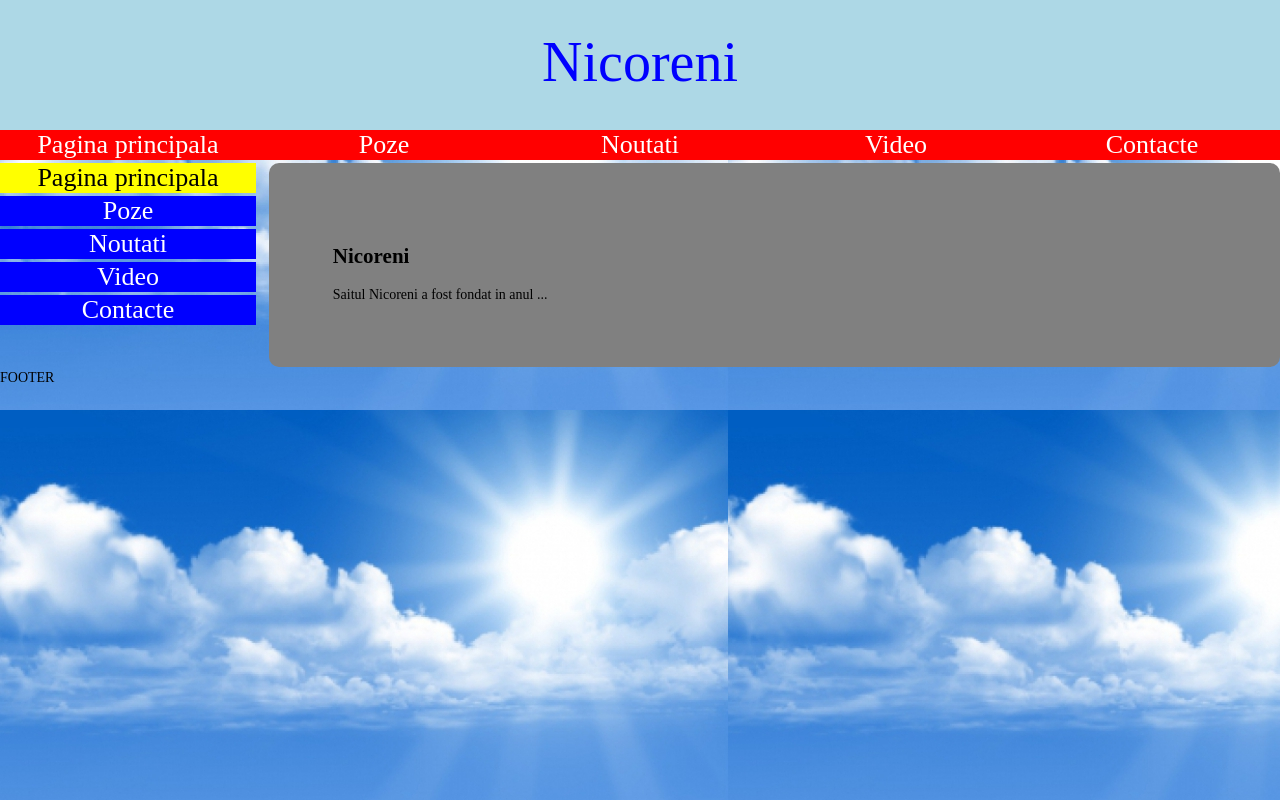
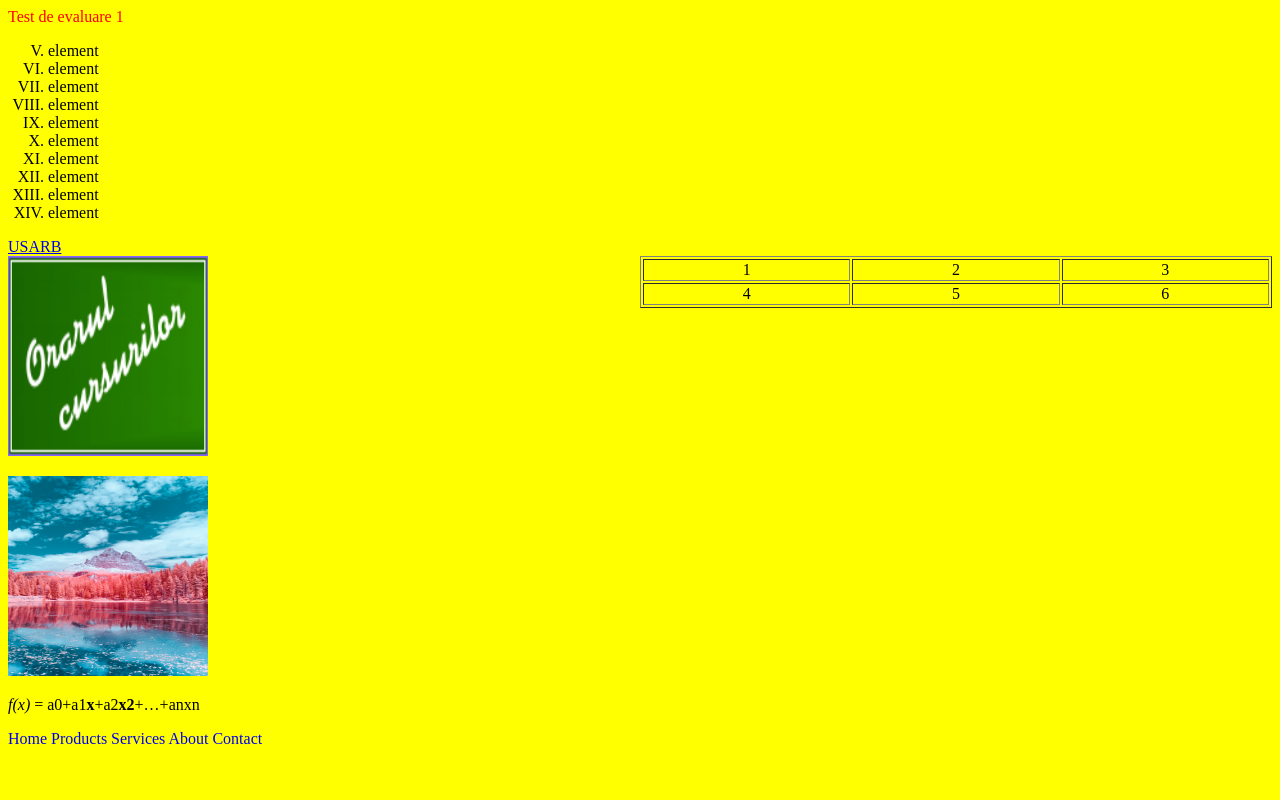
Before and after one commit to doina4428/PPW, a plain HTML site: page index.html in a window 1280 px wide. Drawn offline with Linux system fonts and the light colour scheme.

Commit message:
lucrare general

```diff
--- /dev/null
+++ b/css/lucrare.css
@@ -0,0 +1,51 @@
+body{
+	background: yellow;
+}
+header {
+	font-size: 36px;
+	color: red;
+	text-align: center;
+}
+section {
+	color: red;
+}
+}
+nav{
+	background-color: pink;
+
+	display: grid;
+	grid-template-columns: repeat(5,1fr);
+	height: 50px;
+}
+nav.u a{
+	border:blue;
+	text-align: right;
+	text-decoration: none;
+}
+nav a:hover {
+	border-radius: 10px;
+	color: blue;
+	border: 20px;
+}
+table
+{
+	width: 50%
+}
+table
+{
+	text-align: center;
+}
+img
+{
+	height: 200px;
+}
+div
+{
+	border-color: red
+	border-radius: 2px;
+	width: 120px;
+	border-width: 5px;
+	text-align: right;
+	font-weight: bold;
+	border-style: dashed;
+}
--- a/index.html
+++ b/index.html
@@ -1,31 +1,51 @@
 <!DOCTYPE html>
-<html lang="ro">
+<html>
 <head>
-	<title>Pagina principala-Nicoreni</title>
-	<link rel="stylesheet" type="text/css" href="css/main.css">
+	<title>Lucrare de control. Varianta 1</title>
+	<link rel="stylesheet" type="text/css" href="css/lucrare.css">
 </head>
 <body>
-	<header>Nicoreni</header>
-	<nav class="menu">
-		<a href="index.html">Pagina principala</a>
-		<a href="photos.html">Poze</a>
-		<a href="news.html">Noutati</a>
-		<a href="video.html">Video</a>
-		<a href="contacts.html">Contacte</a>
+	<section>Test de evaluare 1</section>
+	<ol type="I" start="5">
+	<li>element</li>
+	<li>element</li>
+	<li>element</li>
+	<li>element</li>
+	<li>element</li>
+	<li>element</li>
+	<li>element</li>
+	<li>element</li>
+	<li>element</li>
+	<li>element</li>
+</ol>
+	<a href="http://usarb.md" target="_blank">USARB</a>
+	<br>
+	<a href="http://orar.usarb.md" target="_blank"><img src="img/orar.png" width="200"></a>
+	<table border="1" align = "right" width=50%>
+		<tr align="center">
+			<td>1</td>
+			<td>2</td>
+			<td>3</td>
+		</tr>
+		<tr align="center">
+			<td>4</td>
+			<td>5</td>
+			<td>6</td>
+		</tr>
+	</table>
+	<br>
+<section>
+	<p><img src="img/2.jpg" title="Aceasta este o imagine" width="200px"></p>
+</section>
+	<em>f(x)</em> = a0+a1<strong>x</strong>+a2<strong>x2</strong>+…+an<stong>xn</stong>
+	<br>
+	<p></p>
+	<nav class="u">
+		<a href="Home.html">Home</a>
+		<a href="Products.html">Products</a>
+		<a href="Services.html">Services</a>
+		<a href="About.html">About</a>
+		<a href="Contact.html">Contact</a>
 	</nav>
-	<aside>
-		<nav class="menu vertical rounded">
-			<a href="index.html" class="active">Pagina principala</a>
-			<a href="photos.html">Poze</a>
-			<a href="news.html">Noutati</a>
-			<a href="video.html">Video</a>
-			<a href="contact.html">Contacte</a>
-		</nav>
-	</aside>
-	<section id="home">
-		<h1>Nicoreni</h1>
-		Saitul Nicoreni a fost fondat in anul ...
-		</section>
-	<footer>FOOTER</footer>
 </body>
 </html>
```
Also changed, not shown: img/2.jpg (added), img/orar.png (added), 2 other files.
